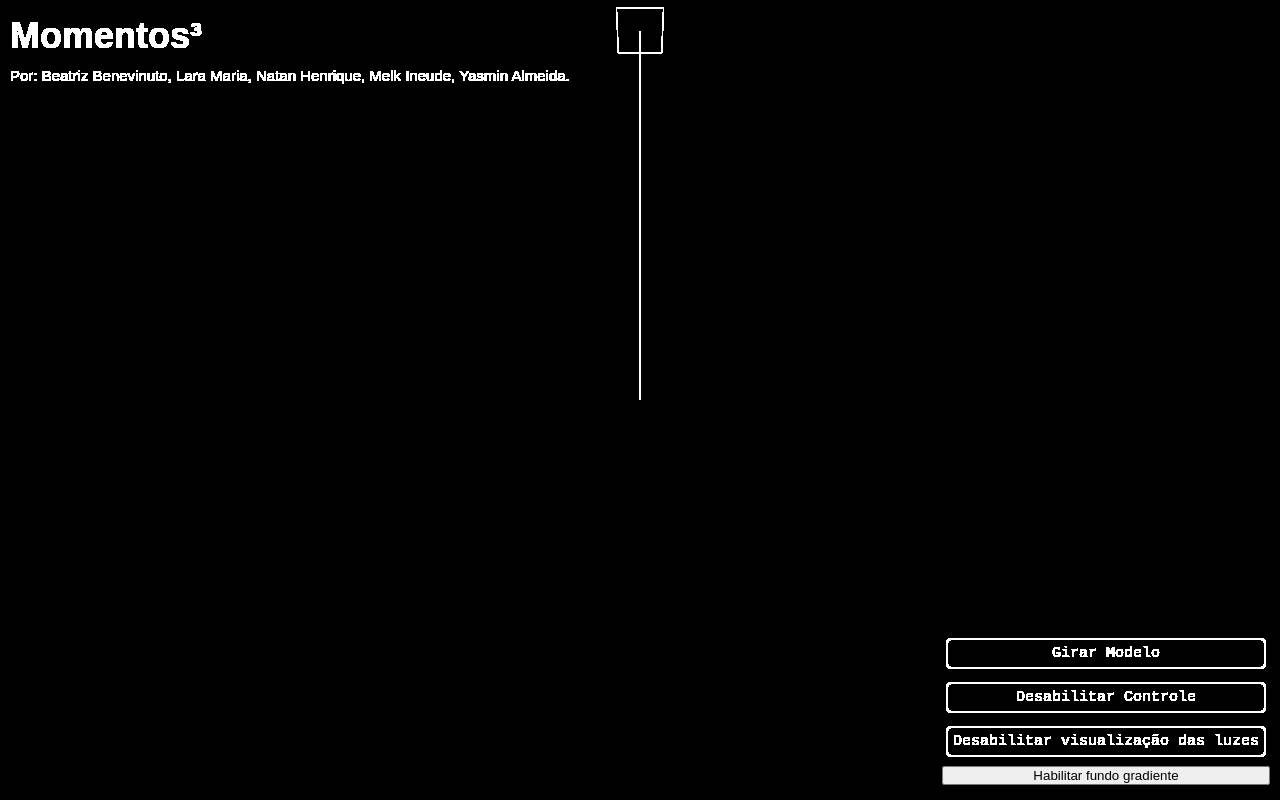
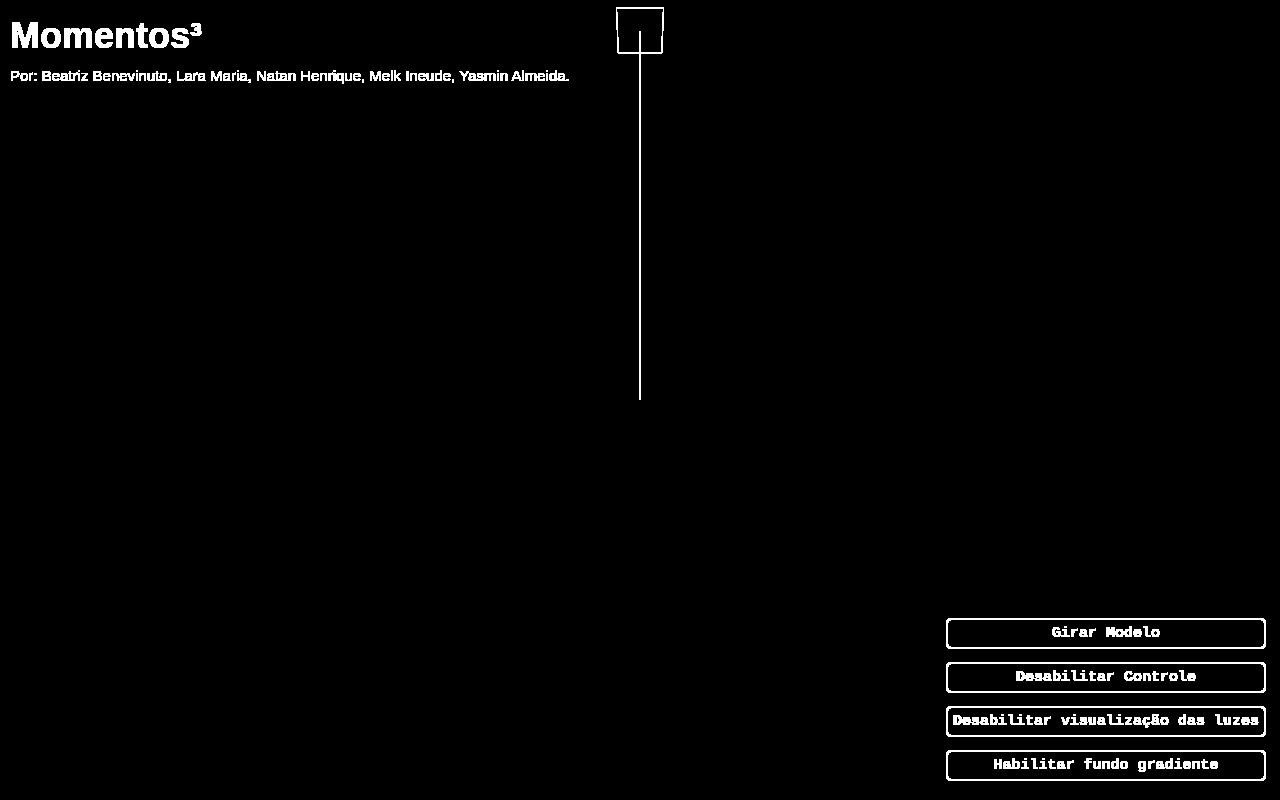
Before and after one commit to bbeamedeiros/CuboCromatico, a React (Vite) app: page / in a window 1280 px wide. Built offline with nearby package versions, Linux system fonts and the light colour scheme; no server answers.

Commit message:
inserindo botão de fundo gradiente

```diff
--- a/src/App.jsx
+++ b/src/App.jsx
@@ -218,10 +218,16 @@ function App() {
       {/* Botões para controlar a rotação e o OrbitControls */}
       <div style={{ position: 'absolute', bottom: '15px', right: '10px', zIndex: 1, display: 'flex', flexDirection: 'column', gap:'5px' }}>
         <button
-          onClick={() => setAutoRotate(!autoRotate)}
+          onClick={() => {
+            setAutoRotate(!autoRotate)
+            setGradientBackgroundEnabled(false)
+          }}
           style={{  backgroundColor: 'transparent',
-            border: '2px solid #ffffff',
-            color: 'white',
+            // caso o fundo gradiente esteja habilitado
+            // a cor da borda e do texto será preta, caso contrário, será branca
+            border: `2px solid ${gradientBackgroundEnabled ? 'black' : 'white'}`,
+            color: `${gradientBackgroundEnabled ? 'black' : 'white'}`,
+            fontWeight: 'bold',
             padding: '5px',
             textAlign: 'center',
             fontSize: '15px',
@@ -240,8 +246,11 @@ function App() {
         <button
           onClick={() => setOrbitEnabled(!orbitEnabled)}
           style = {{ backgroundColor: 'transparent',
-            border: '2px solid #ffffff',
-            color: 'white',
+            // caso o fundo gradiente esteja habilitado
+            // a cor da borda e do texto será preta, caso contrário, será branca
+            border: `2px solid ${gradientBackgroundEnabled ? 'black' : 'white'}`,
+            color: `${gradientBackgroundEnabled ? 'black' : 'white'}`,
+            fontWeight: 'bold',
             padding: '5px',
             textAlign: 'center',
             fontSize: '15px',
@@ -260,8 +269,11 @@ function App() {
         <button
           onClick={() => setLightHelperEnabled(!lightHelperEnabled)}
           style = {{ backgroundColor: 'transparent',
-            border: '2px solid #ffffff',
-            color: 'white',
+            // caso o fundo gradiente esteja habilitado
+            // a cor da borda e do texto será preta, caso contrário, será branca
+            border: `2px solid ${gradientBackgroundEnabled ? 'black' : 'white'}`,
+            color: `${gradientBackgroundEnabled ? 'black' : 'white'}`,
+            fontWeight: 'bold',
             padding: '5px',
             textAlign: 'center',
             fontSize: '15px',
@@ -278,7 +290,28 @@ function App() {
           {lightHelperEnabled ? 'Desabilitar visualização das luzes' : 'Habilitar visualização das luzes'}
         </button>
         <button
-          onClick={() => setGradientBackgroundEnabled(!gradientBackgroundEnabled)}
+          onClick={() => {
+            setGradientBackgroundEnabled(!gradientBackgroundEnabled)
+            setAutoRotate(false)
+          }}
+          style = {{ backgroundColor: 'transparent',
+            // caso o fundo gradiente esteja habilitado
+            // a cor da borda e do texto será preta, caso contrário, será branca
+            border: `2px solid ${gradientBackgroundEnabled ? 'black' : 'white'}`,
+            color: `${gradientBackgroundEnabled ? 'black' : 'white'}`,
+            fontWeight: 'bold',
+            padding: '5px',
+            textAlign: 'center',
+            fontSize: '15px',
+            margin: '4px',
+            opacity: 0.6,
+            transition: 'opacity 0.3s',
+            cursor: 'pointer',
+            borderRadius:'5px',
+            fontFamily: "monospace",
+            }}
+            onMouseEnter={(e) => e.target.style.opacity = 1}
+            onMouseLeave={(e) => e.target.style.opacity = 0.6}
         >
           {gradientBackgroundEnabled ? 'Desabilitar fundo gradiente' : 'Habilitar fundo gradiente'}
         </button>
```
